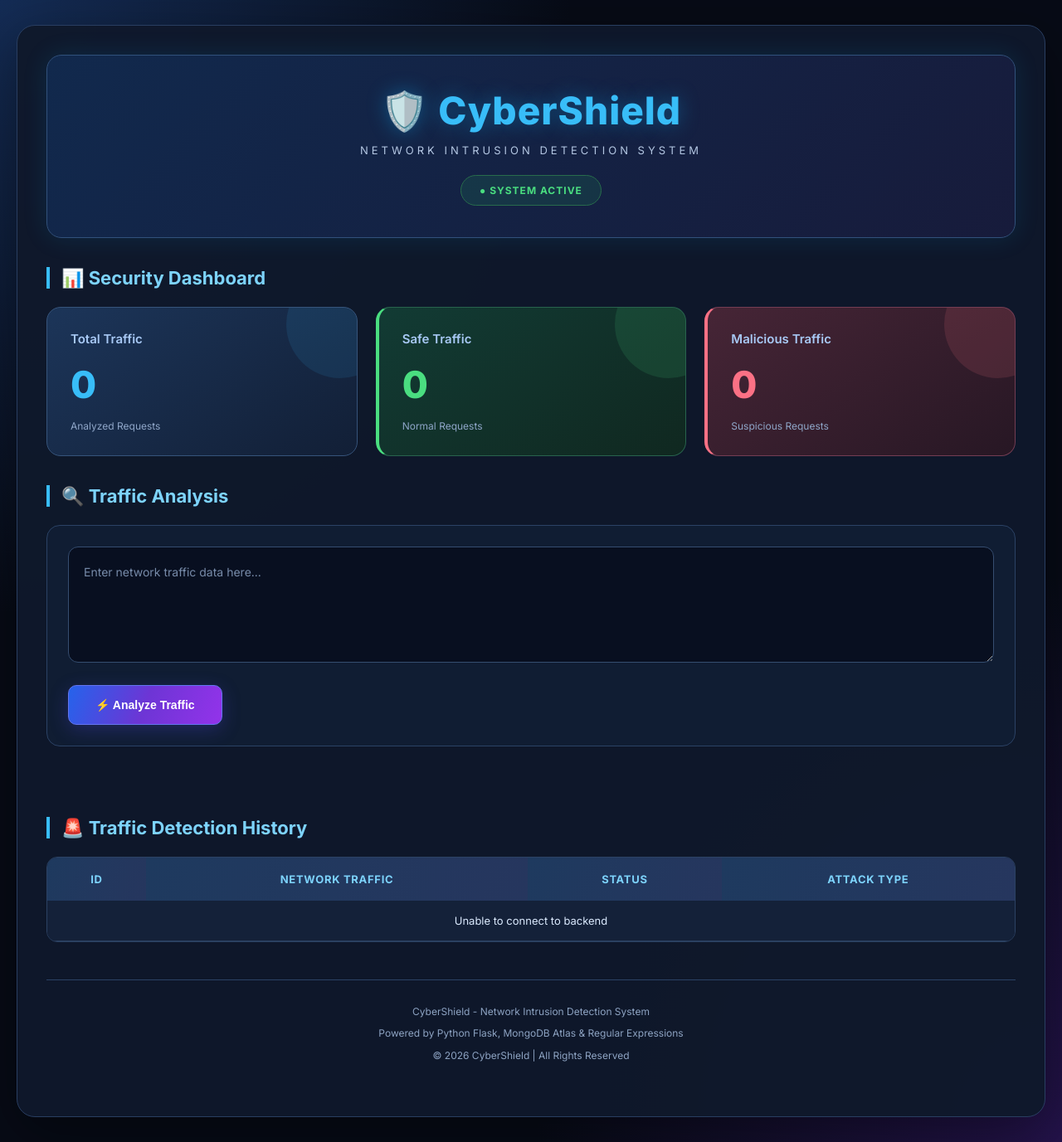
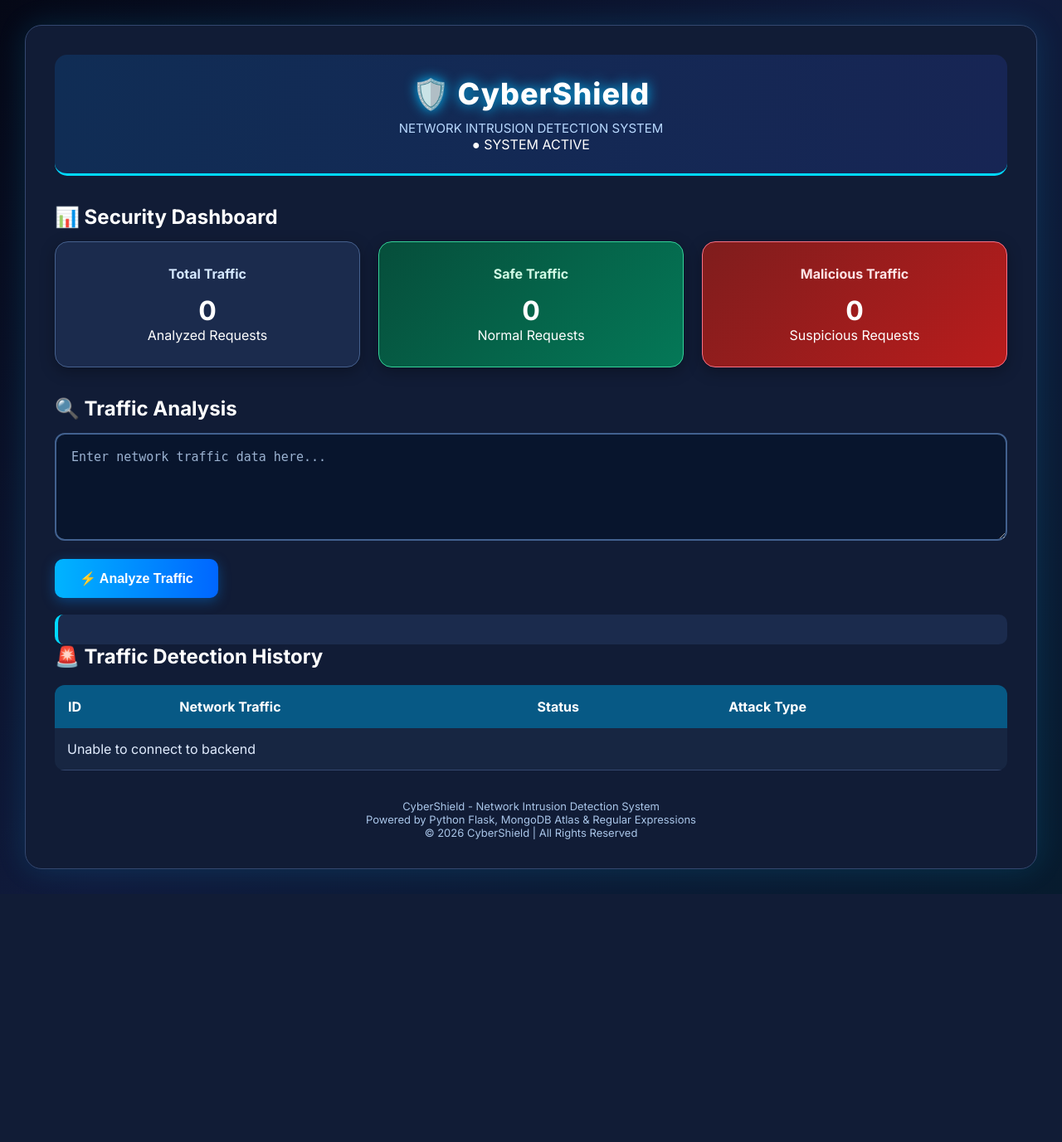
Before and after one commit to PRAGATH2006/NETWORK-DETECTION, a Flask app: page /dashboard in a window 1280 px wide. Shown: the whole page at 83% size. After the commit the page ends 1062 px from the top, so only its background shows below. Run offline with Flask 3, Linux system fonts and the light colour scheme; data that the repository does not hold is empty.

Commit message:
Update style.css

```diff
--- a/static/style.css
+++ b/static/style.css
@@ -8,385 +8,221 @@
 }
 
 body {
-    font-family: 'Inter', 'Segoe UI', Arial, sans-serif;
-    background:
-        radial-gradient(ellipse at top left, #142c55 0%, transparent 38%),
-        radial-gradient(ellipse at bottom right, #24134b 0%, transparent 35%),
-        #070b16;
-    color: #eaf2ff;
+    font-family: 'Inter', Arial, sans-serif;
+    background: linear-gradient(135deg, #050816, #101b3d, #071b2e);
+    color: #ffffff;
     min-height: 100vh;
-    padding: 30px 20px;
+    padding: 30px;
 }
 
 .container {
-    max-width: 1300px;
+    max-width: 1250px;
     margin: auto;
-    min-height: 100vh;
-    background: rgba(15, 24, 43, 0.96);
+    background: #111c36;
     padding: 35px;
-    border: 1px solid #293e61;
-    border-radius: 22px;
-    box-shadow: 0 20px 70px rgba(0, 0, 0, 0.4);
+    border: 1px solid #34476f;
+    border-radius: 20px;
+    box-shadow: 0 0 35px rgba(0, 195, 255, 0.15);
 }
-
-/* HEADER */
 
 header {
     text-align: center;
-    padding: 38px 20px;
     margin-bottom: 35px;
-    background: linear-gradient(135deg, #11294d, #171b3b);
-    border: 1px solid #31517b;
-    border-radius: 18px;
-    box-shadow: 0 0 30px #0ea5e922;
+    padding: 25px;
+    background: linear-gradient(90deg, #102d55, #172554);
+    border-radius: 15px;
+    border-bottom: 3px solid #00d9ff;
 }
 
 header h1 {
-    color: #38bdf8;
-    font-size: 46px;
+    color: #ffffff;
+    font-size: 36px;
     font-weight: 800;
     letter-spacing: 1px;
-    margin-bottom: 12px;
-    text-shadow: 0 0 25px #0ea5e966;
+    text-shadow: 0 0 15px #00bfff;
 }
 
 header p {
-    color: #b3c6e2;
-    font-size: 13px;
-    letter-spacing: 4px;
-    margin-bottom: 22px;
+    color: #b9d9ff;
+    margin-top: 10px;
+    font-size: 15px;
 }
 
-.security-status {
-    display: inline-block;
-    color: #4ade80;
-    background: rgba(34, 197, 94, 0.12);
-    border: 1px solid #286c4c;
-    padding: 10px 22px;
-    border-radius: 30px;
-    font-size: 12px;
-    font-weight: 700;
-    letter-spacing: 1px;
-}
-
-/* HEADINGS */
-
-h2 {
-    color: #7dd3fc;
-    font-size: 22px;
-    font-weight: 700;
-    margin: 35px 0 22px;
-    padding-left: 14px;
-    border-left: 4px solid #38bdf8;
-}
-
-/* DASHBOARD CARDS */
-
 .stats-container {
-    display: grid !important;
-    grid-template-columns: repeat(3, minmax(0, 1fr)) !important;
+    display: grid;
+    grid-template-columns: repeat(3, 1fr);
     gap: 22px;
-    width: 100%;
+    margin-bottom: 35px;
 }
 
 .stat-card {
-    position: relative;
-    overflow: hidden;
-    background: linear-gradient(145deg, #1c3559, #121f36);
-    padding: 28px;
-    border-radius: 17px;
-    border: 1px solid #36547b;
-    min-height: 180px;
-    transition: all 0.3s ease;
-}
-
-.stat-card::after {
-    content: "";
-    position: absolute;
-    width: 130px;
-    height: 130px;
-    right: -45px;
-    top: -45px;
-    border-radius: 50%;
-    background: rgba(56, 189, 248, 0.10);
+    padding: 28px 20px;
+    text-align: center;
+    background: #1b2b4d;
+    border: 1px solid #46618e;
+    border-radius: 16px;
+    box-shadow: 0 5px 18px rgba(0, 0, 0, 0.3);
+    transition: 0.3s;
 }
 
 .stat-card:hover {
-    transform: translateY(-7px);
-    border-color: #38bdf8;
-    box-shadow: 0 12px 30px #0ea5e933;
+    transform: translateY(-6px);
+    box-shadow: 0 0 22px rgba(0, 217, 255, 0.3);
 }
 
 .stat-card h3 {
-    color: #a8c9f5;
-    font-size: 15px;
-    font-weight: 600;
-    margin-bottom: 18px;
+    color: #d5e8ff;
+    font-size: 16px;
+    margin-bottom: 15px;
 }
 
-.stat-card h1 {
-    color: #38bdf8;
-    font-size: 45px;
+.stat-card h2 {
+    font-size: 38px;
     font-weight: 800;
-    margin: 15px 0;
+    color: #ffffff;
 }
 
-.stat-card p {
-    color: #8fa6c8;
-    font-size: 12px;
+.safe-card {
+    background: linear-gradient(135deg, #064e3b, #047857);
+    border: 1px solid #34d399;
 }
 
-/* SAFE CARD */
-
-.safe-card {
-    background: linear-gradient(145deg, #123b34, #102820);
-    border: 1px solid #28634d;
-    border-left: 4px solid #4ade80;
+.safe-card h3,
+.safe-card h2 {
+    color: #d1fae5;
 }
 
-.safe-card h1 {
-    color: #4ade80;
+.danger-card {
+    background: linear-gradient(135deg, #7f1d1d, #b91c1c);
+    border: 1px solid #fb7185;
 }
 
-.safe-card::after {
-    background: rgba(74, 222, 128, 0.12);
+.danger-card h3,
+.danger-card h2 {
+    color: #ffe4e6;
 }
 
-.safe-card:hover {
-    border-color: #4ade80;
-    box-shadow: 0 12px 30px #22c55e22;
+h2, h3 {
+    margin-bottom: 15px;
 }
 
-/* MALICIOUS CARD */
-
-.danger-card {
-    background: linear-gradient(145deg, #462536, #271724);
-    border: 1px solid #743d53;
-    border-left: 4px solid #fb7185;
+section {
+    margin-top: 30px;
 }
 
-.danger-card h1 {
-    color: #fb7185;
-}
-
-.danger-card::after {
-    background: rgba(251, 113, 133, 0.13);
-}
-
-.danger-card:hover {
-    border-color: #fb7185;
-    box-shadow: 0 12px 30px #fb718522;
-}
-
-/* INPUT AREA */
-
-form {
-    margin-top: 20px;
-    padding: 25px;
-    background: #101d33;
-    border: 1px solid #2b4265;
-    border-radius: 16px;
+section h2 {
+    color: #38dfff;
+    font-size: 22px;
+    margin-bottom: 20px;
 }
 
 textarea {
     width: 100%;
-    height: 140px;
+    min-height: 130px;
     padding: 18px;
-    background: #080f20;
-    color: #e2eaff;
-    border: 1px solid #354d70;
+    border: 2px solid #42618f;
     border-radius: 12px;
-    font-family: 'Inter', sans-serif;
-    font-size: 14px;
-    line-height: 1.7;
+    background: #08152d;
+    color: #ffffff;
+    font-size: 15px;
+    resize: vertical;
     outline: none;
-    resize: vertical;
-    margin-bottom: 5px;
+}
+
+textarea:focus {
+    border-color: #00e5ff;
+    box-shadow: 0 0 12px rgba(0, 229, 255, 0.3);
 }
 
 textarea::placeholder {
-    color: #778ba9;
+    color: #9bb2d1;
 }
 
-textarea:focus {
-    border-color: #38bdf8;
-    box-shadow: 0 0 0 3px #38bdf822, 0 0 18px #0ea5e922;
-}
-
-/* ANALYZE BUTTON */
-
 button {
-    background: linear-gradient(110deg, #2563eb, #6d35d5, #9333ea);
-    color: white;
-    padding: 15px 32px;
-    border: 1px solid #6475ef;
+    margin-top: 18px;
+    padding: 14px 30px;
+    background: linear-gradient(90deg, #00b4ff, #0066ff);
+    color: #ffffff;
+    border: none;
     border-radius: 10px;
-    font-size: 14px;
+    font-size: 16px;
     font-weight: 700;
     cursor: pointer;
-    margin-top: 18px;
-    transition: all 0.3s ease;
-    box-shadow: 0 6px 22px #4f46e544;
+    box-shadow: 0 4px 15px rgba(0, 140, 255, 0.35);
+    transition: 0.3s;
 }
 
 button:hover {
-    transform: translateY(-3px);
-    box-shadow: 0 10px 30px #6d35d566;
-    filter: brightness(1.12);
+    background: linear-gradient(90deg, #00e5ff, #3478ff);
+    transform: scale(1.04);
 }
-
-button:active {
-    transform: scale(0.98);
-}
-
-/* RESULT */
 
 #result {
     margin-top: 20px;
-    padding: 15px;
+    padding: 18px;
     border-radius: 10px;
-    line-height: 1.6;
-}
-
-.result-safe {
-    display: block !important;
-    background: #123528;
-    color: #4ade80;
-    border: 1px solid #286c4c;
-}
-
-.result-danger {
-    display: block !important;
-    background: #451e2b;
-    color: #fb7185;
-    border: 1px solid #78384d;
-}
-
-/* TABLE */
-
-.table-container {
-    width: 100%;
-    overflow-x: auto;
-    margin-top: 20px;
-    border: 1px solid #2c4264;
-    border-radius: 13px;
+    font-weight: 600;
+    background: #1b2b4d;
+    border-left: 4px solid #00d9ff;
+    color: #ffffff;
 }
 
 table {
     width: 100%;
     border-collapse: collapse;
-    min-width: 600px;
+    margin-top: 20px;
+    overflow: hidden;
+    border-radius: 12px;
 }
 
 th {
-    background: linear-gradient(110deg, #1e3a5f, #26365e);
-    color: #7dd3fc;
-    padding: 18px 14px;
-    font-size: 13px;
-    font-weight: 700;
-    text-align: center;
-    text-transform: uppercase;
-    letter-spacing: 0.7px;
+    background: #075985;
+    color: #ffffff;
+    padding: 16px;
+    text-align: left;
 }
 
 td {
-    background: #142139;
-    color: #dbeafe;
-    padding: 16px 14px;
-    border-bottom: 1px solid #293e5e;
-    text-align: center;
-    font-size: 13px;
+    padding: 15px;
+    border-bottom: 1px solid #34476f;
+    color: #e2edff;
+    background: #172642;
     word-break: break-word;
 }
 
 tr:hover td {
-    background: #203653;
+    background: #233b61;
 }
-
-.safe {
-    color: #4ade80;
-    font-weight: 700;
-}
-
-.malicious {
-    color: #fb7185;
-    font-weight: 700;
-}
-
-/* FOOTER */
 
 footer {
     text-align: center;
-    margin-top: 45px;
-    padding: 25px 15px;
-    border-top: 1px solid #2b4265;
-    color: #8da3c2;
-    font-size: 12px;
-    line-height: 2.2;
+    margin-top: 35px;
+    color: #a9c5e8;
+    font-size: 13px;
 }
-
-/* SCROLLBAR */
-
-::-webkit-scrollbar {
-    width: 8px;
-    height: 8px;
-}
-
-::-webkit-scrollbar-track {
-    background: #080d1b;
-}
-
-::-webkit-scrollbar-thumb {
-    background: #34527b;
-    border-radius: 10px;
-}
-
-/* RESPONSIVE */
 
 @media (max-width: 768px) {
     body {
-        padding: 10px;
+        padding: 12px;
     }
 
     .container {
         padding: 18px;
-        border-radius: 15px;
-    }
-
-    header {
-        padding: 28px 12px;
     }
 
     header h1 {
-        font-size: 33px;
-    }
-
-    header p {
-        font-size: 10px;
-        letter-spacing: 2px;
+        font-size: 25px;
     }
 
     .stats-container {
-        grid-template-columns: 1fr !important;
-    }
-
-    .stat-card {
-        min-height: auto;
-    }
-
-    h2 {
-        font-size: 19px;
-    }
-
-    form {
-        padding: 16px;
-    }
-
-    button {
-        width: 100%;
+        grid-template-columns: 1fr;
     }
 
     table {
-        min-width: 600px;
+        font-size: 12px;
+    }
+
+    th, td {
+        padding: 10px;
     }
 }
```
